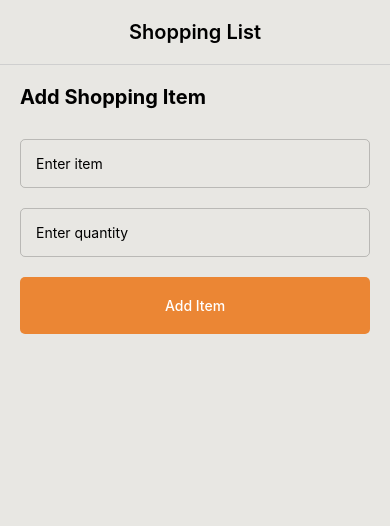
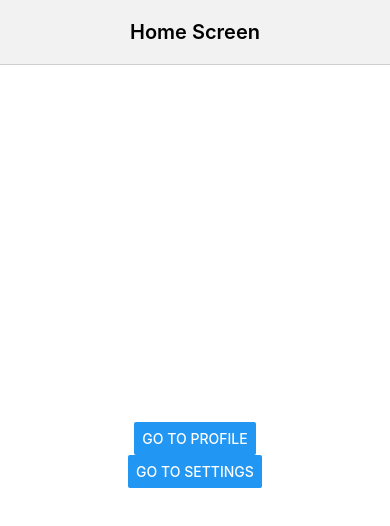
Before and after one commit to sanjibsunahcl/typescriptDemo, a React Native app: screen / in a window 390 px wide. Shown: the top 526 px of the page. Built offline with nearby package versions, Linux system fonts and the light colour scheme.

Commit message:
-Demo set up

```diff
--- a/App.tsx
+++ b/App.tsx
@@ -1,36 +1,6 @@
-import React, {useState} from 'react';
-import {SafeAreaView, StyleSheet, View, FlatList} from 'react-native';
-import Header from './src/components/header';
-import AddItem, {IItem} from './src/components/addItem';
-import Item from './src/components/item';
+import React from 'react';
+import RootNavigator from './src/navigation/navigationService';
 const App = () => {
-  const [shoppingList, setShoppingList] = useState<IItem[]>([]);
-  return (
-    <SafeAreaView style={styles.container}>
-      <Header title="Shopping List" />
-      <View style={styles.contentWrapper}>
-        <AddItem
-          setShoppingList={setShoppingList}
-          shoppingList={shoppingList}
-        />
-        <FlatList
-          data={shoppingList}
-          keyExtractor={(item, index) => `${item.item}-${index}`}
-          renderItem={({item}) => (
-            <Item item={item.item} quantity={item.quantity} />
-          )}
-        />
-      </View>
-    </SafeAreaView>
-  );
+  return <RootNavigator></RootNavigator>;
 };
-const styles = StyleSheet.create({
-  container: {
-    flex: 1,
-    backgroundColor: '#e8e7e3',
-  },
-  contentWrapper: {
-    padding: 20,
-  },
-});
 export default App;
```
